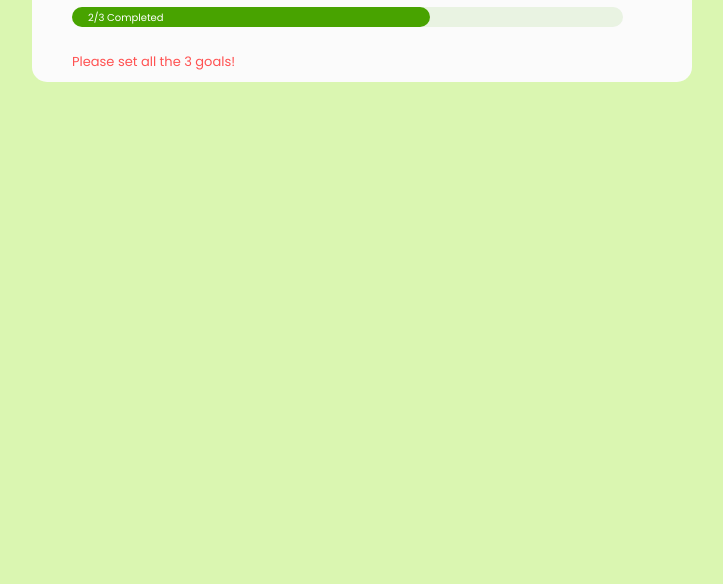
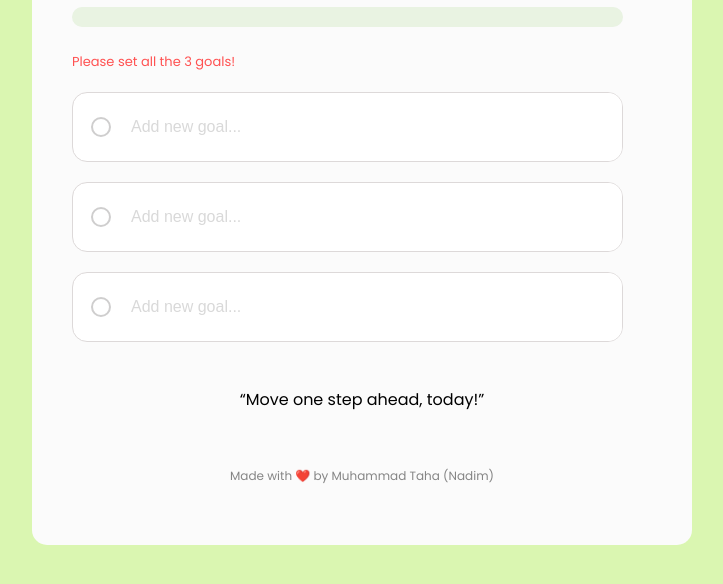
Before and after one commit to tahamuha/Web-projects, a plain HTML site: page project1/index.html in a window 1280 px wide. Shown: the part 218-802 px from the top of the page, without its empty margins (278-1001 px from the left). Drawn offline with Linux system fonts and the light colour scheme.

Commit message:
new Interface is ready.

```diff
--- a/project1/index.html
+++ b/project1/index.html
@@ -16,13 +16,31 @@
             <h2 class="sub-title">Today <img src="Sun.png" alt="sun"></h2>
             <p class="comment">Raise the bar by completing your goals!</p>
             <div class="bar">
-                <div class="score-bar">
+                <!-- <div class="score-bar">
                     <p class="level">2/3 Completed</p>
-                </div>
+                </div> -->
             </div>
             <p class="error">Please set all the 3 goals!</p>
-
-
+            <div class="input-box">
+                <div class="check-circle">
+                    <!-- <img src="Group 1.svg" alt="check"> -->
+                </div>
+                <input class="input" type="text" placeholder="Add new goal...">
+            </div>
+            <div class="input-box">
+                <div class="check-circle">
+                    <!-- <img src="Group 1.svg" alt="check"> -->
+                </div>
+                <input class="input" type="text" placeholder="Add new goal...">
+            </div>
+            <div class="input-box">
+                <div class="check-circle">
+                    <!-- <img src="Group 1.svg" alt="check"> -->
+                </div>
+                <input class="input" type="text" placeholder="Add new goal...">
+            </div>
+            <p class="quote">“Move one step ahead, today!”</p>
+            <p class="credit">Made with ❤️ by Muhammad Taha (Nadim)</p>
         </div>
     </main>
 
--- a/project1/style.css
+++ b/project1/style.css
@@ -31,6 +31,7 @@ body{
     margin-top: 25px;
     border-radius: 15px;
     padding: 10px 40px;
+    padding-bottom: 60px;
 }
 .sub-title img{
     width: 35px;
@@ -72,6 +73,59 @@ body{
     padding: 3px 16px;
 }
 
+.input-box{
+    width: 95%;
+    height:70px;
+    border-radius: 15px;
+    border: 1px solid rgb(221, 217, 217);
+    display: flex;
+    align-items: center;
+    gap: 20px;
+    overflow: hidden;
+    margin-top: 20px;
+    background-color: white;
+}
+.check-circle{
+    width: 20px;
+    height: 20px;
+    border-radius: 50%;
+    border: 2px solid rgba(201, 200, 200, 0.882);
+    margin-left: 18px;
+    flex-shrink: 0;
+    position:relative;
+}
+.check-circle img{
+    width: 100%;
+    height: 100%;
+    position: absolute;
+    top: 0;
+    left: 0;
+}
+.input{
+    border: 0;
+    outline: 0;
+    width: 100%;
+    height: 100%;
+    color: green;
+    font-weight: 500;
+    font-size: 16px;
+}
+.input::placeholder{
+    font-weight: 400;
+    color: rgba(217, 217, 217, 1);
+
+}
+.quote{
+    text-align: center;
+    margin-top: 45px;
+}
+.credit{
+    text-align: center;
+    margin-top: 55px;
+    color: rgba(133, 133, 133, 1);
+    font-size: 12px;
+}
+
 @media (max-width:400px) {
     .title{
         font-size: 33px;
@@ -82,5 +136,9 @@ body{
         width: 85%;
         margin-left: 25px;
     }
+    .input-box{
+        height: 55px;
+        width: 100%;
+    }
 
 }
```
Also changed, not shown: project1/Group 1.svg (added).
